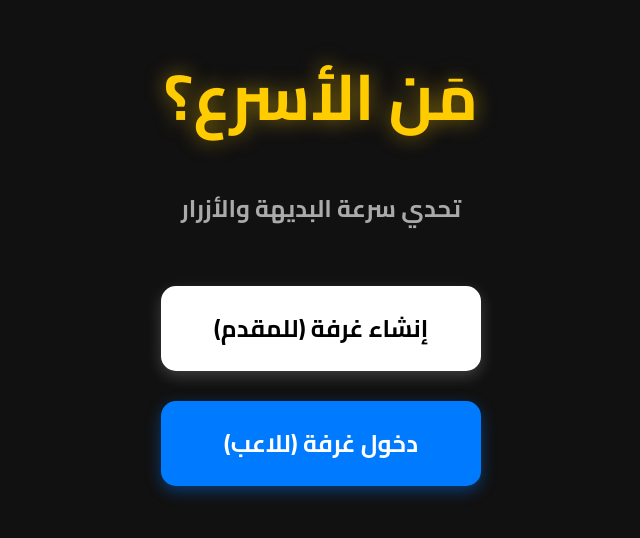
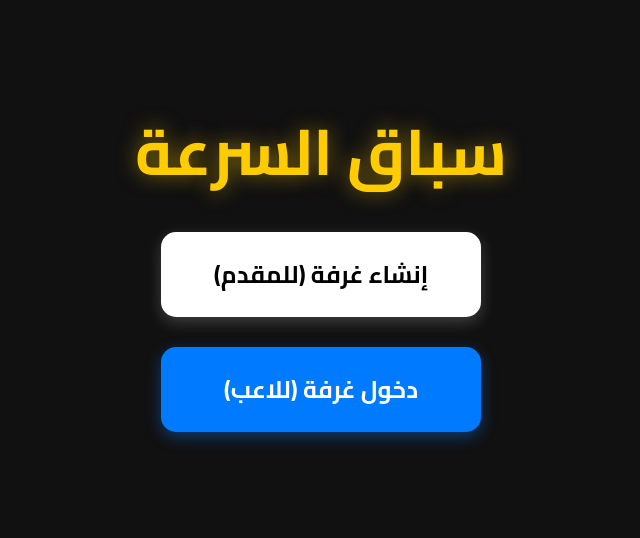
Before and after one commit to salem-alshehri/buzzer-app, a website: page index.html in a window 1280 px wide. Shown: the part 152-690 px from the top of the page, without its empty margins (319-959 px from the left). Drawn offline with Linux system fonts and the light colour scheme.

Commit message:
Add files via upload

```diff
--- a/index.html
+++ b/index.html
@@ -3,7 +3,7 @@
 <head>
     <meta charset="UTF-8">
     <meta name="viewport" content="width=device-width, initial-scale=1.0">
-    <title>من الأسرع؟ - الرئيسية</title>
+    <title>سباق السرعة- الرئيسية</title>
     <style>
         @import url('https://fonts.googleapis.com/css2?family=Cairo:wght@700&display=swap');
         body { font-family: 'Cairo', sans-serif; background: #111; color: white; display: flex; flex-direction: column; align-items: center; justify-content: center; height: 100vh; margin: 0; }
@@ -24,8 +24,8 @@
 </head>
 <body>
 
-    <h1>مَن الأسرع؟</h1>
-    <p>تحدي سرعة البديهة والأزرار</p>
+    <h1>سباق السرعة</h1>
+
 
     <button class="btn btn-host" onclick="window.location.href='/host'">إنشاء غرفة (للمقدم)</button>
     <button class="btn btn-player" onclick="window.location.href='/player'">دخول غرفة (للاعب)</button>
```
